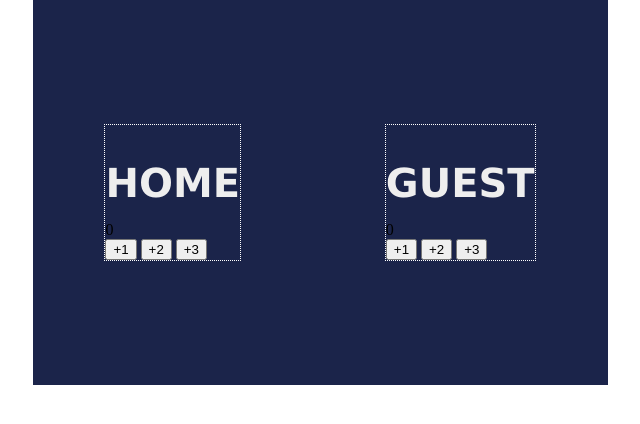
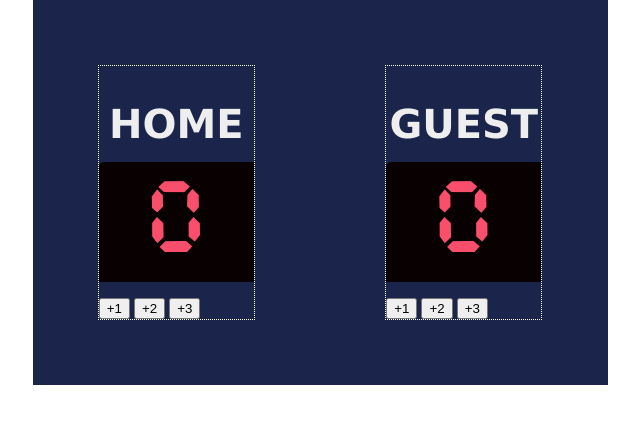
Before and after one commit to itsduzao/basketball-scoreboard, a plain HTML site: page index.html in a window 1280 px wide. Shown: the whole page, without its empty margins (320-960 px from the left). Drawn offline with Linux system fonts and the light colour scheme.

Commit message:
style: enhance display styles and add new color variables for improved UI

```diff
--- a/style.css
+++ b/style.css
@@ -1,7 +1,7 @@
 @font-face {
-    font-family: "CursedTimer";
-    src: url("assets/fonts/CursedTimer.ttf") format("truetype");
-  }
+  font-family: "CursedTimer";
+  src: url("assets/fonts/CursedTimer.ttf") format("truetype");
+}
 
 :root {
   --background-primary-color: #1B244A;
@@ -10,6 +10,9 @@
   --ff-secondary: 'Verdana', sans-serif;
 
   --fc-panel-title: #EEEEEE;
+  --fc-display-score: #F94F6D;
+
+  --bg-display: #080001;
 }
 
 body {
@@ -40,8 +43,34 @@ body {
   font-size: calc((40/16) * 1rem);
   line-height: calc((36/16) * 1rem);
   color: var(--fc-panel-title);
+  text-align: center;
 
   margin-bottom: 20px;
+}
+
+.display-wrapper {
+  width: 155px;
+  height: 120px;
+  border-radius: 5px 0px 0px 0px;
+
+  background-color: var(--bg-display);
+
+  text-align: center;
+
+  margin-bottom: 16px;
+}
+
+.display-field {
+  font-family: var(--ff-primary);
+  font-size: calc((90/16) * 1rem);
+  line-height: calc((126.67/16) * 1rem);
+  font-weight: 400;
+  text-align: center;
+  color: var(--fc-display-score);
+}
+
+.panel-guest {
+  border: 1px dotted white;
 }
 
 #title-guest {
@@ -50,9 +79,7 @@ body {
   line-height: calc((36/16) * 1rem);
   color: var(--fc-panel-title);
 
+  text-align: center;
+
   margin-bottom: 20px;
 }
-
-.panel-guest {
-  border: 1px dotted white;
-}
```
